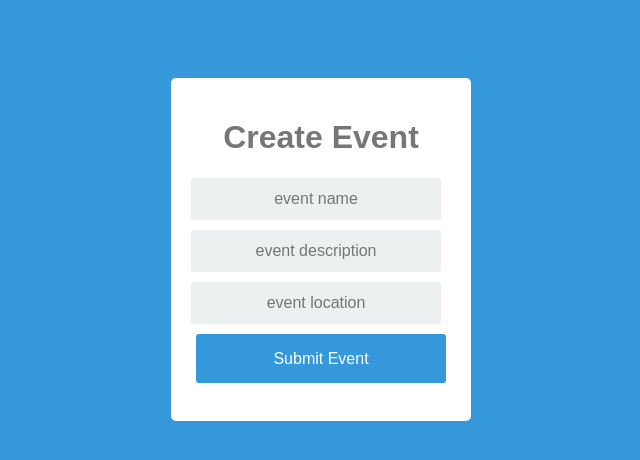
After one commit to sjwarner/hex, a Flask app: page /event_form in a window 1280 px wide. The commit adds this page. Shown: the top 460 px of the page, without its empty margins (319-959 px from the left). Run offline with Flask 2, Linux system fonts and the light colour scheme.

Commit message:
allow users to add and see events

```diff
--- a/app.py
+++ b/app.py
@@ -12,7 +12,7 @@ def home():
     if not session.get('logged_in'):
         return render_template('login.html')
     else:
-        return "Hello Boss!  <a href='/logout'>Logout</a>"
+        return render_template('home.html')
 
 @app.route('/login', methods=['POST'])
 def do_admin_login():
@@ -26,13 +26,42 @@ def do_admin_login():
     result = query.first()
     if result:
         session['logged_in'] = True
+        session['username'] = POST_USERNAME
     else:
         flash('wrong password!')
+    return home()
+
+@app.route('/event_form')
+def event_form():
+    return render_template('create_event.html')
+
+@app.route('/event_list')
+def event_list():
+    Session = sessionmaker(bind=engine)
+    s = Session()
+    events = s.query(Event).all()
+    return render_template("event_list.html",
+                           title="Events",
+                           events=events)
+
+@app.route('/create_event', methods=['POST'])
+def do_create_event():
+
+    event = Event(session['username'], request.form['event-name'],
+            request.form['event-description'], request.form['event-location'],
+            True)
+
+    Session = sessionmaker(bind=engine)
+    s = Session()
+    s.add(event)
+    s.commit()
+
     return home()
 
 @app.route("/logout")
 def logout():
     session['logged_in'] = False
+    session['username'] = ''
     return home()
 
 if __name__ == "__main__":
--- /dev/null
+++ b/templates/create_event.html
@@ -0,0 +1,32 @@
+<link rel="stylesheet" href="/static/style.css" type="text/css">
+{% block body %}
+
+
+<form action="/create_event" method="POST">
+	<div class="login">
+		<div class="login-screen">
+			<div class="app-title">
+				<h1>Create Event</h1>
+			</div>
+
+			<div class="create-event-form">
+				<div class="control-group">
+				<input type="text" value="" placeholder="event name" name="event-name">
+				</div>
+
+				<div class="control-group">
+				<input type="text" value="" placeholder="event description" name="event-description">
+				</div>
+
+				<div class="control-group">
+				<input type="text" value="" placeholder="event location" name="event-location">
+				</div>
+
+        <input type="submit" value="Submit Event" class="btn btn-primary btn-large btn-block" >
+			  <br>
+			</div>
+		</div>
+	</div>
+</form>
+
+{% endblock %}
--- a/templates/login.html
+++ b/templates/login.html
@@ -23,8 +23,8 @@
 				<label class="login-field-icon fui-lock" for="login-pass"></label>
 				</div>
 
-                <input type="submit" value="Log in" class="btn btn-primary btn-large btn-block" >
-			    <br>
+        <input type="submit" value="Log in" class="btn btn-primary btn-large btn-block" >
+			  <br>
 			</div>
 		</div>
 	</div>
```
Also changed, not shown: templates/event_list.html (added, +22 -0 lines), templates/home.html (added, +9 -0 lines), meetme.db.
